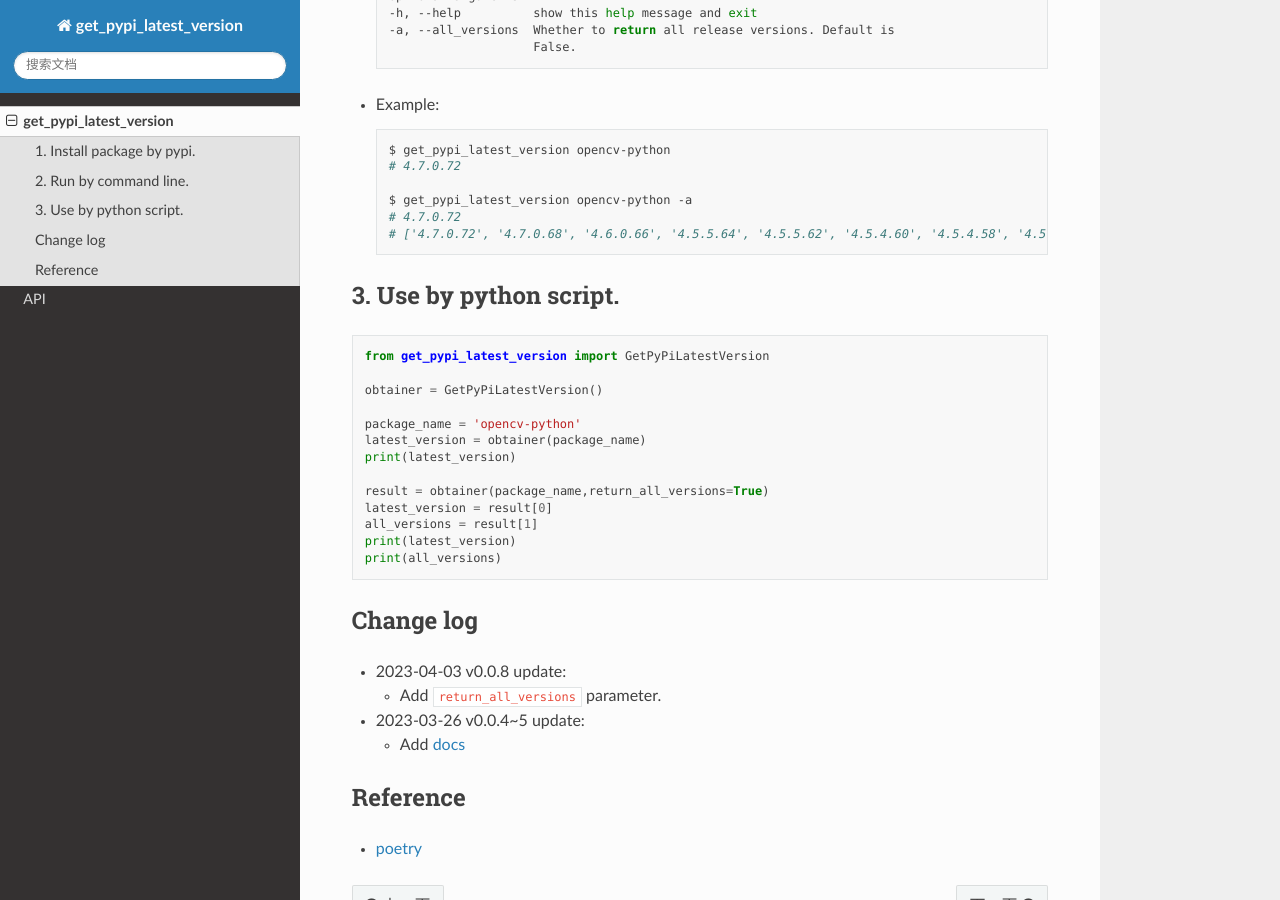
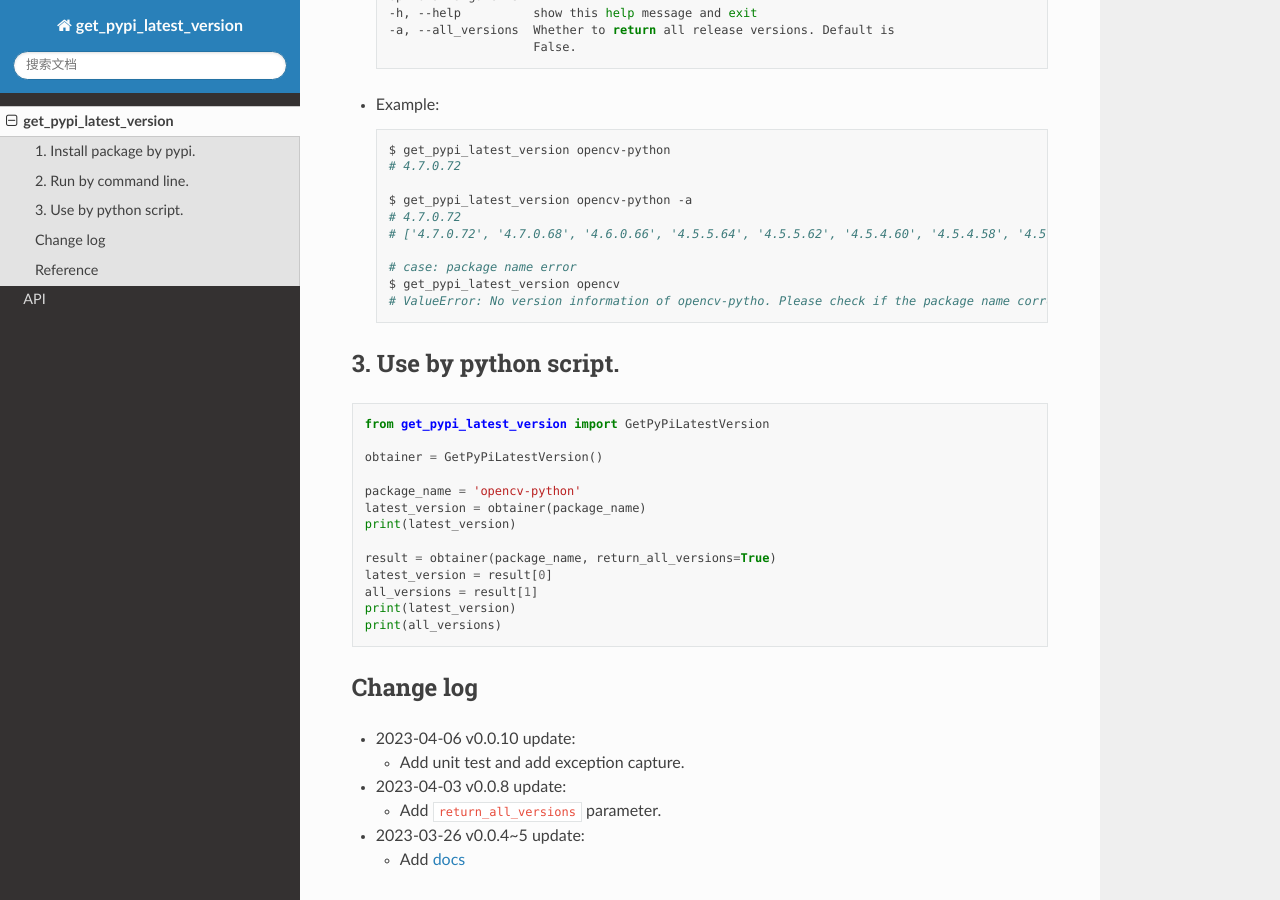
Before and after one commit to SWHL/GetPyPiLatestVersion, a Sphinx documentation site: the page built from source/README.md, in a window 1280 px wide and 900 px high, scrolled down 553 px. Built offline with Sphinx 7.4.7 and the Read the Docs theme 2.0.0, drawn with Linux system fonts in a browser that asks for light colours.

Commit message:
Actions auto update

````diff
--- a/source/README.md
+++ b/source/README.md
@@ -37,6 +37,10 @@ $ pip install get_pypi_latest_version
     $ get_pypi_latest_version opencv-python -a
     # 4.7.0.72
     # ['4.7.0.72', '4.7.0.68', '4.6.0.66', '4.5.5.64', '4.5.5.62', '4.5.4.60', '4.5.4.58', '4.5.3.56', '4.5.2.54', '4.5.2.52', '4.5.1.48', '4.4.0.46', '4.4.0.44', '4.4.0.42', '4.4.0.40', '4.3.0.38', '4.3.0.36', '4.2.0.34', '4.2.0.32', '4.1.2.30', '4.1.1.26', '4.1.0.25', '4.0.1.24', '4.0.0.21', '3.4.9.33', '3.4.8.29', '3.4.7.28', '3.4.6.27', '3.4.5.20', '3.4.4.19', '3.4.3.18', '3.4.2.17', '3.4.18.65', '3.4.17.63', '3.4.17.61', '3.4.16.59', '3.4.16.57', '3.4.15.55', '3.4.14.53', '3.4.14.51', '3.4.13.47', '3.4.11.45', '3.4.11.43', '3.4.11.41', '3.4.10.37', '3.4.1.15', '3.4.0.14']
+
+    # case: package name error
+    $ get_pypi_latest_version opencv
+    # ValueError: No version information of opencv-pytho. Please check if the package name correct.
     ```
 ### 3. Use by python script.
 ```python
@@ -48,7 +52,7 @@ package_name = 'opencv-python'
 latest_version = obtainer(package_name)
 print(latest_version)
 
-result = obtainer(package_name,return_all_versions=True)
+result = obtainer(package_name, return_all_versions=True)
 latest_version = result[0]
 all_versions = result[1]
 print(latest_version)
@@ -56,9 +60,10 @@ print(all_versions)
 ```
 
 ### Change log
+- 2023-04-06 v0.0.10 update:
+  - Add unit test and add exception capture.
 - 2023-04-03 v0.0.8 update:
   - Add `return_all_versions` parameter.
-
 - 2023-03-26 v0.0.4~5 update:
   - Add [docs](https://getpypilatestversion.readthedocs.io/en/latest/)
 
````
